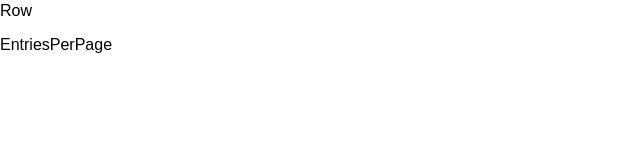
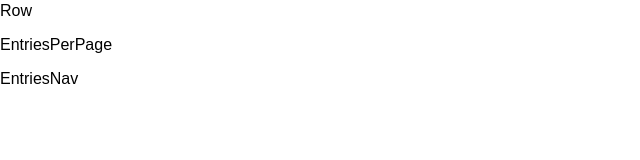
Before and after one commit to brenderbee/table-practice, a React (Create React App) app: page / in a window 1280 px wide. Shown: the part 126-286 px from the top of the page, without its empty margins (0-640 px from the left). Built offline with nearby package versions, Linux system fonts and the light colour scheme.

Commit message:
Create EntriesNav and import to TableFooter.

```diff
--- /dev/null
+++ b/src/components/EntriesNav.js
@@ -0,0 +1,13 @@
+import React, { Component } from 'react';
+
+class EntriesNav extends Component {
+  render() {
+    return (
+      <div>
+        <p>EntriesNav</p>
+      </div>
+    );
+  }
+}
+
+export default EntriesNav;
--- a/src/components/TableFooter.js
+++ b/src/components/TableFooter.js
@@ -1,11 +1,13 @@
 import React, { Component } from 'react';
 import EntriesPerPage from './EntriesPerPage';
+import EntriesNav from './EntriesNav';
 
 class TableFooter extends Component {
   render() {
     return (
       <div>
         <EntriesPerPage />
+        <EntriesNav />
       </div>
     );
   }
```
